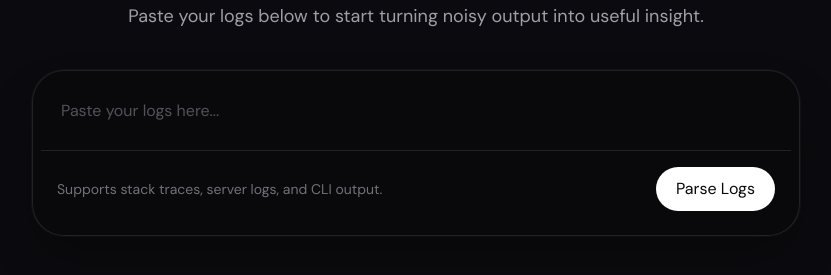
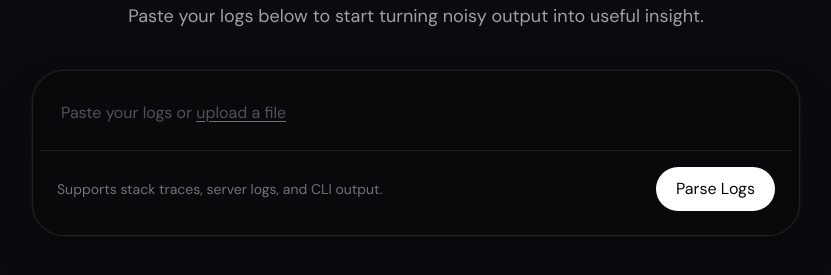
Before and after one commit to fis-southeast/log-parser, a SvelteKit app: page / in a window 1280 px wide. Shown: the part 339-614 px from the top of the page, without its empty margins (224-1055 px from the left). Built offline with nearby package versions, Linux system fonts and the light colour scheme.

Commit message:
refactor into separate components

```diff
--- /dev/null
+++ b/src/lib/components/LogInput.svelte
@@ -0,0 +1,97 @@
+<script lang="ts">
+	let logs = $state('');
+	let textarea: HTMLTextAreaElement;
+
+	function resizeInput() {
+		if (!textarea) return;
+
+		textarea.style.height = 'auto';
+		textarea.style.height = `${Math.min(textarea.scrollHeight, 240)}px`;
+	}
+
+	$effect(() => {
+		resizeInput();
+	});
+
+	async function uploadLogFile(event: Event) {
+		const input = event.currentTarget as HTMLInputElement;
+		const file = input.files?.[0];
+
+		if (!file) return;
+
+		logs = await file.text();
+		input.value = '';
+	}
+</script>
+
+<form class="w-full" aria-label="Log parser input">
+	<div
+		class="rounded-4xl border border-white/10 bg-zinc-950/80 p-2 shadow-2xl ring-1 shadow-black/40 ring-white/3 backdrop-blur"
+	>
+		<div class="relative">
+			<label class="sr-only" for="logs">Paste your logs</label>
+			<input id="log-file" class="sr-only" type="file" onchange={uploadLogFile} />
+			{#if !logs}
+				<div
+					class="pointer-events-none absolute top-5 left-5 z-10 text-base leading-7 text-zinc-600"
+				>
+					Paste your logs or
+					<label
+						class="pointer-events-auto cursor-pointer underline decoration-zinc-500 underline-offset-3 transition hover:text-zinc-400"
+						for="log-file">upload a file</label
+					>
+				</div>
+			{/if}
+			<!-- svelte-ignore a11y_autofocus -->
+			<textarea
+				id="logs"
+				bind:this={textarea}
+				bind:value={logs}
+				class="log-input mr-3 max-h-60 w-[calc(100%-0.75rem)] resize-none overflow-y-auto rounded-3xl border-0 bg-transparent px-5 py-5 text-base leading-7 text-zinc-100 focus:ring-0 focus:outline-none"
+				oninput={resizeInput}
+				rows="1"
+				spellcheck="false"
+				autofocus
+			></textarea>
+		</div>
+
+		<div
+			class="flex flex-col gap-3 border-t border-white/10 px-4 py-4 sm:flex-row sm:items-center sm:justify-between"
+		>
+			<p class="text-sm text-zinc-500">Supports stack traces, server logs, and CLI output.</p>
+			<button
+				type="submit"
+				class="inline-flex cursor-pointer items-center justify-center rounded-full bg-white px-5 py-2.5 text-sm font-semibold text-zinc-950 transition hover:bg-zinc-200 focus:ring-2 focus:ring-white/30 focus:ring-offset-2 focus:ring-offset-zinc-950 focus:outline-none"
+			>
+				Parse Logs
+			</button>
+		</div>
+	</div>
+</form>
+
+<style>
+	.log-input {
+		scrollbar-color: rgba(255, 255, 255, 0.22) transparent;
+		scrollbar-width: thin;
+	}
+
+	.log-input::-webkit-scrollbar {
+		width: 12px;
+	}
+
+	.log-input::-webkit-scrollbar-track {
+		background: transparent;
+	}
+
+	.log-input::-webkit-scrollbar-thumb {
+		min-height: 44px;
+		border: 4px solid transparent;
+		border-radius: 999px;
+		background-color: rgba(255, 255, 255, 0.22);
+		background-clip: content-box;
+	}
+
+	.log-input::-webkit-scrollbar-thumb:hover {
+		background-color: rgba(255, 255, 255, 0.32);
+	}
+</style>
--- /dev/null
+++ b/src/lib/components/PageHeader.svelte
@@ -0,0 +1,7 @@
+<div class="mb-10 text-center">
+	<p class="mb-4 text-sm font-medium tracking-[0.28em] text-zinc-500 uppercase">Analyze faster</p>
+	<h1 class="text-5xl font-semibold tracking-[-0.055em] text-white sm:text-6xl">Log Parser</h1>
+	<p class="mx-auto mt-5 max-w-xl text-base leading-7 text-zinc-400 sm:text-lg">
+		Paste your logs below to start turning noisy output into useful insight.
+	</p>
+</div>
--- a/src/routes/+page.svelte
+++ b/src/routes/+page.svelte
@@ -1,99 +1,18 @@
 <script lang="ts">
-	let logs = $state('');
-	let textarea: HTMLTextAreaElement;
-
-	function resizeInput() {
-		if (!textarea) return;
-
-		textarea.style.height = 'auto';
-		textarea.style.height = `${Math.min(textarea.scrollHeight, 240)}px`;
-	}
-
-	$effect(() => {
-		logs;
-		resizeInput();
-	});
+	import LogInput from '$lib/components/LogInput.svelte';
+	import PageHeader from '$lib/components/PageHeader.svelte';
 </script>
 
 <svelte:head>
 	<title>Log Parser</title>
-	<meta
-		name="description"
-		content="Paste application logs into a clean dark interface for parsing."
-	/>
+	<meta name="description" content="Turn noisy output into useful insight." />
 </svelte:head>
 
 <main class="min-h-screen bg-[#0b0b0f] px-4 text-zinc-100 sm:px-6">
 	<section
 		class="mx-auto flex min-h-screen w-full max-w-3xl flex-col items-center justify-center py-10"
 	>
-		<div class="mb-10 text-center">
-			<p class="mb-4 text-sm font-medium tracking-[0.28em] text-zinc-500 uppercase">
-				Analyze faster
-			</p>
-			<h1 class="text-5xl font-semibold tracking-[-0.055em] text-white sm:text-6xl">Log Parser</h1>
-			<p class="mx-auto mt-5 max-w-xl text-base leading-7 text-zinc-400 sm:text-lg">
-				Paste your logs below to start turning noisy output into useful insight.
-			</p>
-		</div>
-
-		<form class="w-full" aria-label="Log parser input">
-			<div
-				class="rounded-4xl border border-white/10 bg-zinc-950/80 p-2 shadow-2xl ring-1 shadow-black/40 ring-white/3 backdrop-blur"
-			>
-				<label class="sr-only" for="logs">Paste your logs</label>
-				<!-- svelte-ignore a11y_autofocus -->
-				<textarea
-					id="logs"
-					bind:this={textarea}
-					bind:value={logs}
-					class="log-input mr-3 max-h-60 w-[calc(100%-0.75rem)] resize-none overflow-y-auto rounded-3xl border-0 bg-transparent px-5 py-5 text-base leading-7 text-zinc-100 placeholder:text-zinc-600 focus:ring-0 focus:outline-none"
-					oninput={resizeInput}
-					placeholder="Paste your logs here..."
-					rows="1"
-					spellcheck="false"
-					autofocus
-				></textarea>
-
-				<div
-					class="flex flex-col gap-3 border-t border-white/10 px-4 py-4 sm:flex-row sm:items-center sm:justify-between"
-				>
-					<p class="text-sm text-zinc-500">Supports stack traces, server logs, and CLI output.</p>
-					<button
-						type="submit"
-						class="inline-flex cursor-pointer items-center justify-center rounded-full bg-white px-5 py-2.5 text-sm font-semibold text-zinc-950 transition hover:bg-zinc-200 focus:ring-2 focus:ring-white/30 focus:ring-offset-2 focus:ring-offset-zinc-950 focus:outline-none"
-					>
-						Parse Logs
-					</button>
-				</div>
-			</div>
-		</form>
+		<PageHeader />
+		<LogInput />
 	</section>
 </main>
-
-<style>
-	.log-input {
-		scrollbar-color: rgba(255, 255, 255, 0.22) transparent;
-		scrollbar-width: thin;
-	}
-
-	.log-input::-webkit-scrollbar {
-		width: 12px;
-	}
-
-	.log-input::-webkit-scrollbar-track {
-		background: transparent;
-	}
-
-	.log-input::-webkit-scrollbar-thumb {
-		min-height: 44px;
-		border: 4px solid transparent;
-		border-radius: 999px;
-		background-color: rgba(255, 255, 255, 0.22);
-		background-clip: content-box;
-	}
-
-	.log-input::-webkit-scrollbar-thumb:hover {
-		background-color: rgba(255, 255, 255, 0.32);
-	}
-</style>
```
